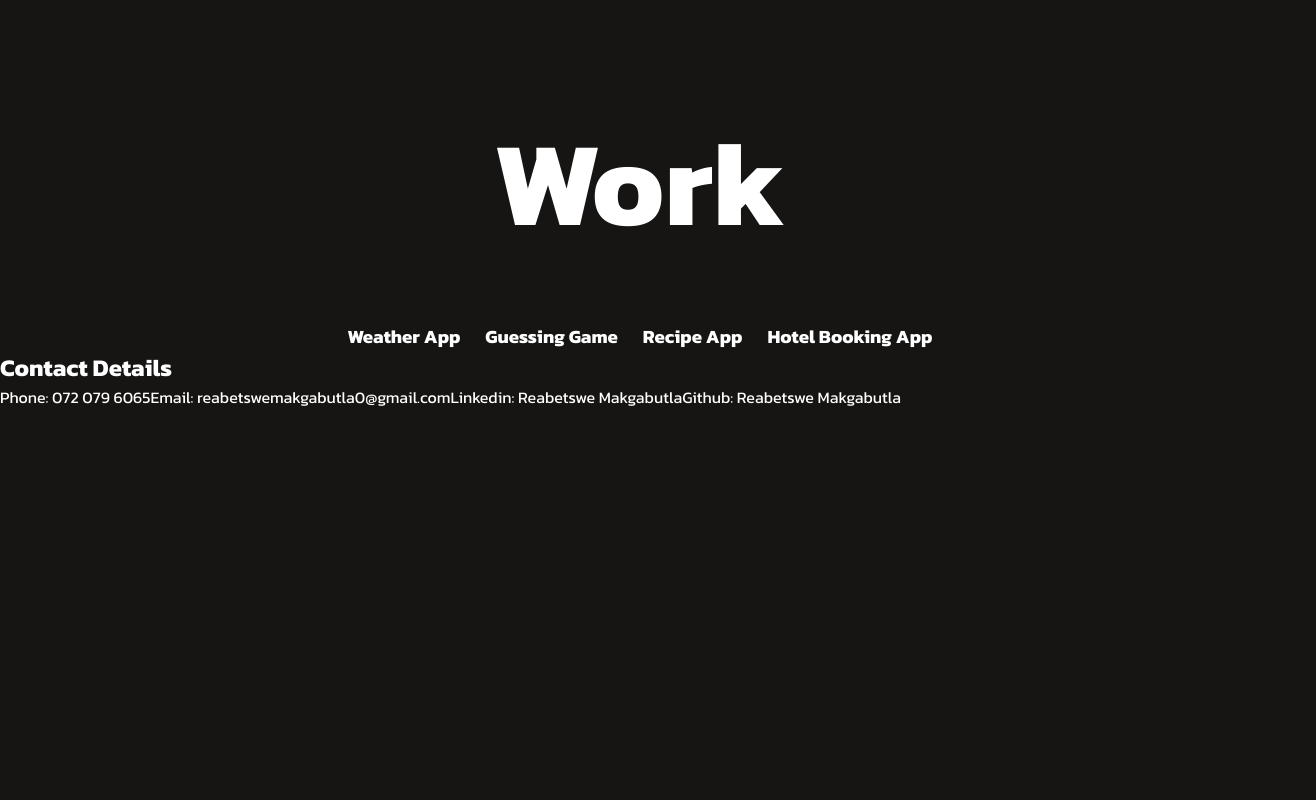
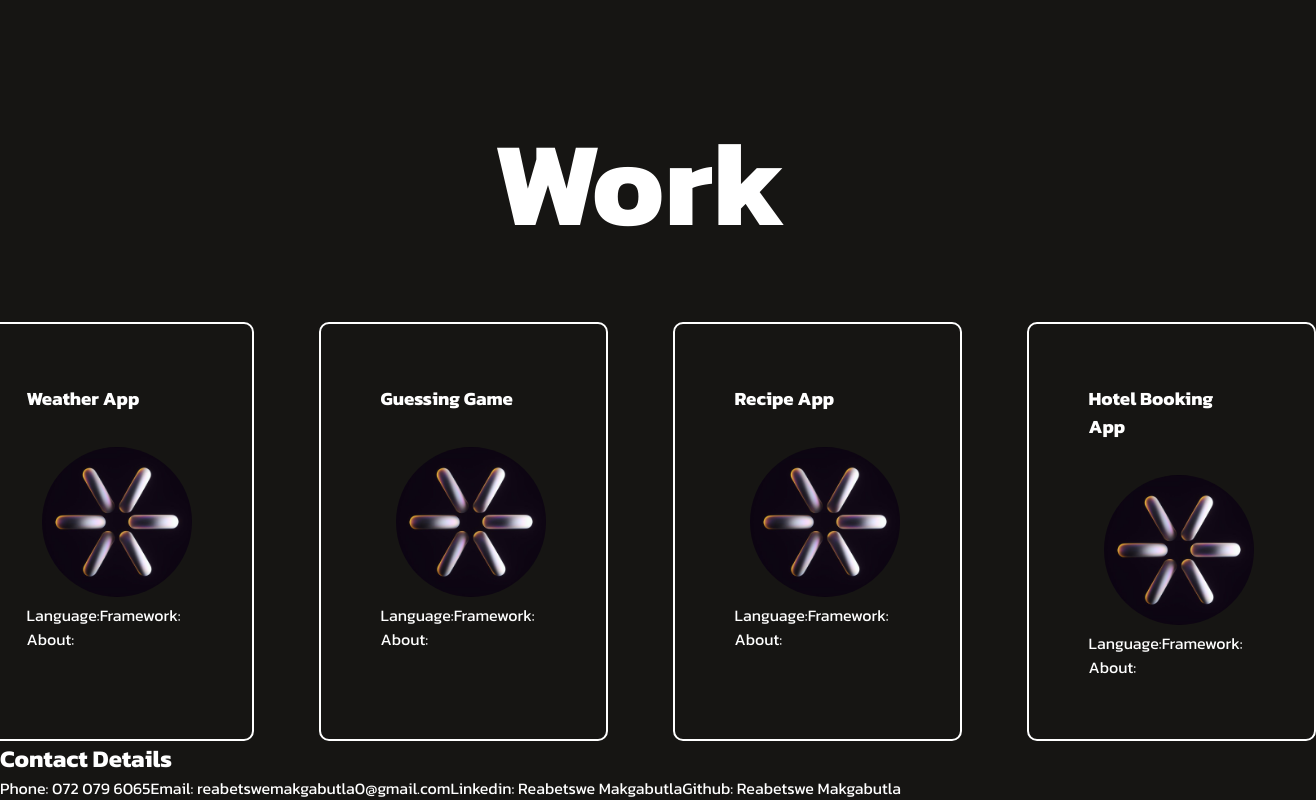
Before and after one commit to ReaDaCoder/professional-portfolio-website, a React (Vite) app: page / in a window 1280 px wide. Shown: the part 1668-2468 px from the top of the page, 1316 px wide, since content can reach past the window. Before the commit the page ends 2077 px from the top, so only its background shows below. Built offline with nearby package versions, Linux system fonts and the light colour scheme.

Commit message:
added css for work page

```diff
--- a/public/Components/Work.jsx
+++ b/public/Components/Work.jsx
@@ -7,25 +7,69 @@ export default function Work(){
             <h2>Work</h2>
         </div>
         <div className="work-container">
-            <div className="work-one">
+            <div className="work">
                 <h3>Weather App</h3>
-                <p>
-
-                </p>
+                <img
+            src="/src/assets/work-cover-img.jpg"
+            alt="React Image"
+            width="150"
+            className="work-img"
+          />
+           <div className="work-tools">
+                    <ul>
+                        <li>Language:</li>
+                        <li>Framework:</li>
+                        <li>About:</li>
+                    </ul>
+                </div>
             </div>
             <div className="work">
                 <h3>Guessing Game</h3>
-                <p></p>
+                <img
+            src="/src/assets/work-cover-img.jpg"
+            alt="React Image"
+            width="150"
+            className="work-img"
+          />
+                <div className="work-tools">
+                    <ul>
+                        <li>Language:</li>
+                        <li>Framework:</li>
+                        <li>About:</li>
+                    </ul>
+                </div>
             </div>
             <div className="work">
                 <h3>Recipe App</h3>
-                <p>
-
-                </p>
+                <img
+            src="/src/assets/work-cover-img.jpg"
+            alt="React Image"
+            width="150"
+            className="work-img"
+          />
+           <div className="work-tools">
+                    <ul>
+                        <li>Language:</li>
+                        <li>Framework:</li>
+                        <li>About:</li>
+                    </ul>
+                </div>
             </div>
             <div className="work">
                 <h3>Hotel Booking App</h3>
-                <p></p>
+                <img
+            src="/src/assets/work-cover-img.jpg"
+            alt="React Image"
+            width="150"
+            className="work-img"
+          />
+           <div className="work-tools">
+                    <ul>
+                        <li>Language:</li>
+                        <li>Framework:</li>
+                        <li>About:</li>
+                    </ul>
+                </div>
             </div>
             </div>
         </>
--- a/src/App.css
+++ b/src/App.css
@@ -65,16 +65,15 @@ li a {
 .main-heading {
   font-size: 100px;
   text-align: center;
-  /* color: white; */
+  font-family: "Kanit", serif;
+  font-weight: 600;
+  font-style: normal;
   background: linear-gradient(270deg,#F8A4D8 10%, #6c63FF 100%);
   background-clip: text;
   -webkit-background-clip: text;
   -webkit-text-fill-color:transparent;
   margin-bottom: 5px;
   margin-top: 80px;
-  font-family: "Kanit", serif;
-  font-weight: 550;
-  font-style: normal;
 }
 
 .hero-action{
@@ -217,5 +216,26 @@ flex-direction: column;
 .work-container{
   display: flex;
   justify-content: center;
-  gap: 25px;
+  gap: 65px;
 }
+
+.work-img{
+  margin-top: 35px;
+  align-items: center;
+  justify-content: center;
+}
+
+.work{
+  border-radius: 10px;
+  border: 2px solid white;
+  padding:60px;
+  transition: 0.4s;
+  cursor:pointer;
+}
+
+.work:hover{
+  border:2px solid #F8A4D8;
+  background: linear-gradient(45deg,#D17EB9 10%, #5449CC);
+  transform: scale(1.05);
+  transition: 0.4s;
+}
```
Also changed, not shown: src/assets/work-cover-img.jpg (added).
